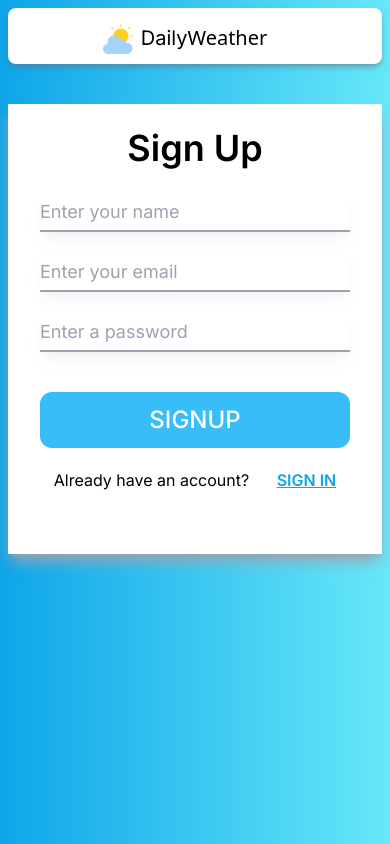
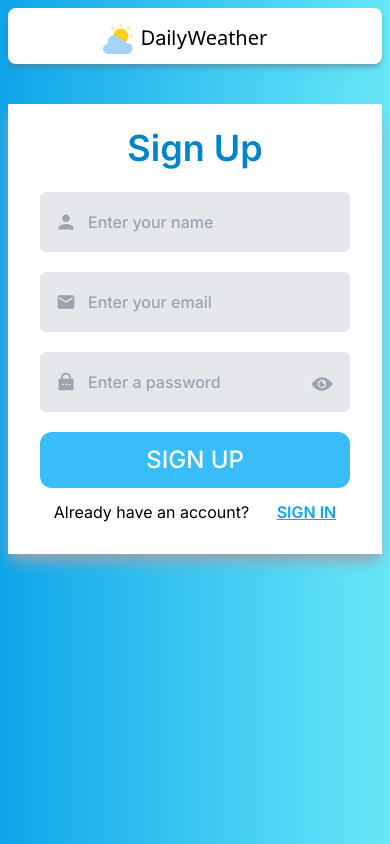
Before and after one commit to Tharun2511/dailyweather, a Next.js app: page /signup in a window 390 px wide. Built offline with nearby package versions, Linux system fonts and the light colour scheme.

Commit message:
Icons added

```diff
--- a/src/app/forecast/page.tsx
+++ b/src/app/forecast/page.tsx
@@ -52,7 +52,7 @@ const Forecast = () => {
                                         }}
                                     >
                                         <AccordionItemButton>
-                                            <div className="lg:w-[700px] md:w-[600px] min-w-[330px] h-12 bg-white flex justify-around items-center mt-5 px-5 py-3 rounded-xl">
+                                            <div className="lg:w-[700px] md:w-[600px] min-w-[330px] h-12 bg-white flex justify-around items-center mt-5 px-3 py-3 rounded-xl">
                                                 <div className="text-xl font-medium">
                                                     {item?.dt_txt.split(" ")[0]}
                                                 </div>
--- a/src/assets/IconImports.ts
+++ b/src/assets/IconImports.ts
@@ -17,7 +17,7 @@ import Icon13n from "./weather-icons-master/Icon13n.svg";
 import Icon50d from "./weather-icons-master/Icon50d.svg";
 import Icon50n from "./weather-icons-master/Icon50n.svg";
 
-export const IconMap = new Map<any, any>();
+export const IconMap = new Map<string, any>();
 IconMap.set("01d", Icon01d);
 IconMap.set("01n", Icon01n);
 IconMap.set("02d", Icon02d);
--- a/src/components/Login.tsx
+++ b/src/components/Login.tsx
@@ -8,16 +8,19 @@ import { useRouter } from "next/navigation";
 import React, { useContext, useState } from "react";
 import toast from "react-hot-toast";
 import { ClipLoader } from "react-spinners";
+import { IoIosEye, IoIosEyeOff } from "react-icons/io";
+import { RiLockPasswordFill } from "react-icons/ri";
+import { MdEmail } from "react-icons/md";
 
 const Login = () => {
-    const { setUser, setFavourites } =
-        useContext(UserContext);
+    const { setUser, setFavourites } = useContext(UserContext);
+    const Router = useRouter();
     const [loading, setLoading] = useState(false);
-    const Router = useRouter();
     const [currentUser, setCurrentUser] = useState({
         email: "",
         password: "",
     });
+    const [showPassword, setShowPassword] = useState<boolean>(false);
 
     const onSubmit = async (e: any) => {
         e.preventDefault();
@@ -53,14 +56,17 @@ const Login = () => {
         <div className="w-full h-full flex justify-center items-center mt-10">
             <div className="w-[450px] h-[450px] relative md:block hidden">
                 <Image
-                    src="https://source.unsplash.com/random?nature"
+                    src="https://source.unsplash.com/random?weather&w=450&h=452"
                     alt="Login Cover"
                     fill
                 />
             </div>
             <div className="lg:w-[450px] w-full h-[450px] px-8 bg-white flex flex-col items-center shadow-lg shadow-gray-400">
-                <div className="text-4xl font-semibold py-10">Sign in</div>
-                <form className="w-full flex flex-col justify-center py-5 gap-5">
+                <div className="text-4xl text-sky-800 font-semibold py-10">
+                    Sign in
+                </div>
+                <form className="w-full flex flex-col justify-center gap-5">
+                    <div className="relative">
                         <input
                             name="name"
                             type="text"
@@ -71,11 +77,15 @@ const Login = () => {
                                     email: e.target.value,
                                 });
                             }}
-                        className="w-full h-[40px] text-lg focus:outline-none border-b-2 border-gray-400 focus:border-sky-400 focus:text-sky-400 focus:placeholder:text-sky-400 focus:text-xl shadow-lg shadow-gray-200/40 focus:shadow-sky-200/20 transition-all duration-500"
+                            autoComplete="off"
+                            className="w-full h-[60px] pl-12 bg-gray-200 text-base text-gray-700 font-medium rounded-md focus:outline-none"
                         />
+                        <MdEmail className="absolute left-0 top-[20px] text-xl text-gray-400 ml-4" />
+                    </div>
+                    <div className="relative">
                         <input
                             name="password"
-                        type="password"
+                            type={`${showPassword ? "text" : "password"}`}
                             placeholder="Enter your password"
                             onChange={(e) => {
                                 setCurrentUser({
@@ -83,8 +93,27 @@ const Login = () => {
                                     password: e.target.value,
                                 });
                             }}
-                        className="w-full h-[40px] text-lg focus:outline-none border-b-2 border-gray-400 focus:border-sky-400 focus:text-sky-400 focus:placeholder:text-sky-400 focus:text-xl shadow-lg shadow-gray-200/40 focus:shadow-sky-200/20 transition-all duration-500"
+                            autoComplete="off"
+                            className="w-full h-[60px] pl-12 bg-gray-200 text-base text-gray-700 font-medium rounded-md focus:outline-none"
                         />
+                        <RiLockPasswordFill className="absolute left-0 top-[20px] text-xl text-gray-400 ml-4" />
+                        <IoIosEye
+                            className={`absolute right-0 top-5 text-2xl text-gray-400 mr-4 ${
+                                showPassword && "hidden"
+                            } cursor-pointer`}
+                            onClick={() => {
+                                setShowPassword(!showPassword);
+                            }}
+                        />
+                        <IoIosEyeOff
+                            className={`absolute right-0 top-5 text-2xl text-gray-400 mr-4 ${
+                                !showPassword && "hidden"
+                            } cursor-pointer`}
+                            onClick={() => {
+                                setShowPassword(!showPassword);
+                            }}
+                        />
+                    </div>
                     <button
                         className="w-full h-14 mt-5 flex justify-center items-center text-2xl font-medium text-white rounded-xl bg-sky-400 cursor-pointer hover:bg-gradient-to-r hover:from-cyan-500 hover:via-purple-600 hover:to-sky-500 transition-all duration-300"
                         onClick={onSubmit}
--- a/src/components/Signup.tsx
+++ b/src/components/Signup.tsx
@@ -8,8 +8,12 @@ import { useRouter } from "next/navigation";
 import React, { useContext, useState } from "react";
 import toast from "react-hot-toast";
 import { ClipLoader } from "react-spinners";
+import { IoIosEye, IoIosEyeOff, IoMdPerson } from "react-icons/io";
+import { RiLockPasswordFill } from "react-icons/ri";
+import { MdEmail } from "react-icons/md";
 
 const Signup = () => {
+    const router = useRouter();
     const { setUser, setFavourites } = useContext(UserContext);
     const [loading, setLoading] = useState(false);
     const [currentUser, setCurrentUser] = useState({
@@ -17,7 +21,7 @@ const Signup = () => {
         email: "",
         password: "",
     });
-    const router = useRouter();
+    const [showPassword, setShowPassword] = useState<boolean>(false);
 
     const onSubmit = async (e: any) => {
         e.preventDefault();
@@ -61,13 +65,14 @@ const Signup = () => {
     return (
         <div className="w-full h-full flex justify-center items-center mt-10">
             <div className="lg:w-[450px] w-full h-[450px] px-8 bg-white flex flex-col items-center shadow-lg shadow-gray-400">
-                <div className="text-4xl font-semibold md:py-10 py-6">
+                <div className="text-4xl text-sky-600 font-semibold py-6">
                     Sign Up
                 </div>
                 <form
                     className="w-full flex flex-col justify-cente gap-5 md:rounded-none rounded-xl"
                     onSubmit={onSubmit}
                 >
+                    <div className="relative">
                         <input
                             name="name"
                             placeholder="Enter your name"
@@ -78,8 +83,12 @@ const Signup = () => {
                                     name: e.target.value,
                                 });
                             }}
-                        className="w-full h-[40px] text-lg focus:outline-none border-b-2 border-gray-400 focus:border-sky-400 focus:text-sky-400 focus:placeholder:text-sky-400 focus:text-xl shadow-lg shadow-gray-200/40 focus:shadow-sky-200/20 transition-all duration-500"
+                            autoComplete="off"
+                            className="w-full h-[60px] pl-12 bg-gray-200 text-base text-gray-700 font-medium rounded-md focus:outline-none"
                         />
+                        <IoMdPerson className="absolute left-0 top-[20px] text-xl text-gray-400 ml-4" />
+                    </div>
+                    <div className="relative">
                         <input
                             name="email"
                             placeholder="Enter your email"
@@ -90,28 +99,50 @@ const Signup = () => {
                                     email: e.target.value,
                                 });
                             }}
-                        className="w-full h-[40px] text-lg focus:outline-none border-b-2 border-gray-400 focus:border-sky-400 focus:text-sky-400 focus:placeholder:text-sky-400 focus:text-xl shadow-lg shadow-gray-200/40 focus:shadow-sky-200/20 transition-all duration-500"
+                            autoComplete="off"
+                            className="w-full h-[60px] pl-12 bg-gray-200 text-base text-gray-700 font-medium rounded-md focus:outline-none"
                         />
+                        <MdEmail className="absolute left-0 top-[20px] text-xl text-gray-400 ml-4" />
+                    </div>
+                    <div className="relative">
                         <input
                             name="password"
                             placeholder="Enter a password"
-                        type="password"
+                            type={`${showPassword ? "text" : "password"}`}
                             onChange={(e) => {
                                 setCurrentUser({
                                     ...currentUser,
                                     password: e.target.value,
                                 });
                             }}
-                        className="w-full h-[40px] text-lg focus:outline-none border-b-2 border-gray-400 focus:border-sky-400 focus:text-sky-400 focus:placeholder:text-sky-400 focus:text-xl shadow-lg shadow-gray-200/40 focus:shadow-sky-200/20 transition-all duration-500"
+                            className="w-full h-[60px] pl-12 bg-gray-200 text-base text-gray-700 font-medium rounded-md focus:outline-none"
                         />
+                        <RiLockPasswordFill className="absolute left-0 top-[20px] text-xl text-gray-400 ml-4" />
+                        <IoIosEye
+                            className={`absolute right-0 top-5 text-2xl text-gray-400 mr-4 ${
+                                showPassword && "hidden"
+                            } cursor-pointer`}
+                            onClick={() => {
+                                setShowPassword(!showPassword);
+                            }}
+                        />
+                        <IoIosEyeOff
+                            className={`absolute right-0 top-5 text-2xl text-gray-400 mr-4 ${
+                                !showPassword && "hidden"
+                            } cursor-pointer`}
+                            onClick={() => {
+                                setShowPassword(!showPassword);
+                            }}
+                        />
+                    </div>
                     <button
-                        className="w-full h-14 mt-5 flex justify-center items-center text-2xl font-medium text-white rounded-xl bg-sky-400 cursor-pointer hover:bg-gradient-to-r hover:from-cyan-500 hover:via-purple-600 hover:to-sky-500 transition-all duration-300"
+                        className="w-full h-14 flex justify-center items-center text-2xl font-medium text-white rounded-xl bg-sky-400 cursor-pointer hover:bg-gradient-to-r hover:from-cyan-500 hover:via-purple-600 hover:to-sky-500 transition-all duration-300"
                         onClick={onSubmit}
                     >
-                        {loading ? <ClipLoader color="white" /> : "SIGNUP"}
+                        {loading ? <ClipLoader color="white" /> : "SIGN UP"}
                     </button>
                 </form>
-                <div className="w-full py-5 flex justify-around items-center md:text-lg text-base">
+                <div className="w-full py-3 flex justify-around items-center md:text-lg text-base">
                     <div>Already have an account?</div>
                     <Link
                         href={"/login"}
@@ -123,7 +154,7 @@ const Signup = () => {
             </div>
             <div className="w-[450px] h-[450px] relative md:block hidden">
                 <Image
-                    src="https://source.unsplash.com/random?sky"
+                    src="https://source.unsplash.com/random?climate&wallpapers"
                     alt="Login Cover"
                     fill
                 />
--- a/src/components/UpdateFavourites.tsx
+++ b/src/components/UpdateFavourites.tsx
@@ -38,7 +38,7 @@ const UpdateFavourites = () => {
                 }
             >
                 {loading ? (
-                    <ClipLoader color="blue" size={20} />
+                    <ClipLoader color="gold" size={20} />
                 ) : isFavourite ? (
                     <TbStarFilled className="text-3xl text-yellow-400 cursor-pointer" />
                 ) : (
--- a/src/helpers/helpers.ts
+++ b/src/helpers/helpers.ts
@@ -56,7 +56,6 @@ export const gethWeatherByCity = async (
         const { data } = await axios.get(
             `https://api.openweathermap.org/data/2.5/weather?q=${city}&appid=98fa4b6ab5647ebf9cdd6c9ea65ab1bc`
         );
-        console.log(data);
         setWeather(data);
         setLocation(data.name);
         toast.success("Weather fetched successfully");
@@ -71,7 +70,6 @@ export const gethWeatherByCoord = async (lat: number, lon: number) => {
         const data = await axios.get(
             `https://api.openweathermap.org/data/2.5/weather?lat=${lat}&lon=${lon}&appid=98fa4b6ab5647ebf9cdd6c9ea65ab1bc`
         );
-        console.log(data);
         return NextResponse.json({ message: "succes", data: data });
     } catch (error: any) {
         toast.error("Fetching weather of the current location failed");
@@ -162,6 +160,7 @@ export const goToLocation = (
 export const toCelcius = (temp: number) => {
     return Math.round((temp - 273.15) * 100) / 100;
 };
+
 export const toFahrenheit = (temp: number) => {
     return Math.round((((temp - 273.15) * 9) / 5 + 32) * 100) / 100;
 };
```
Lines whose indentation alone changed are shown as unchanged.
